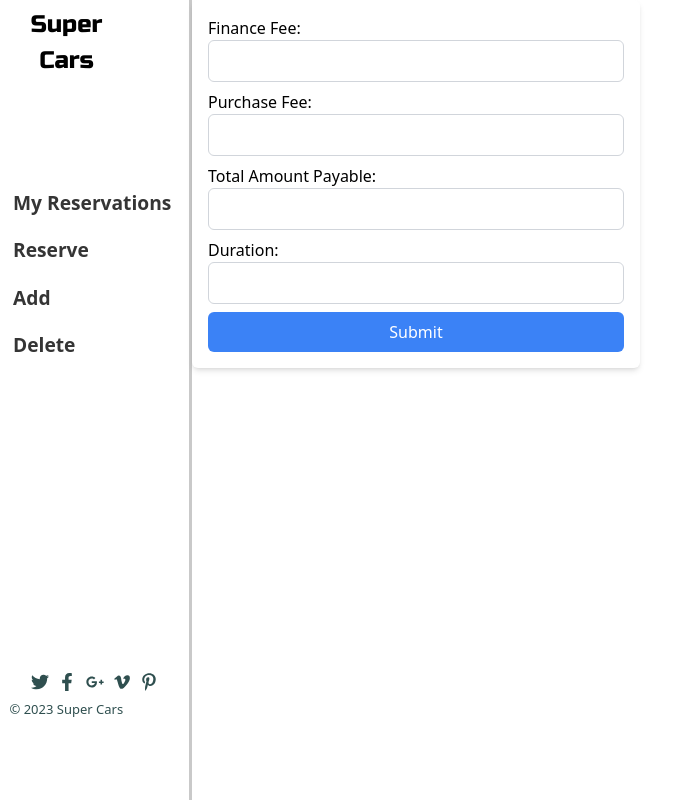
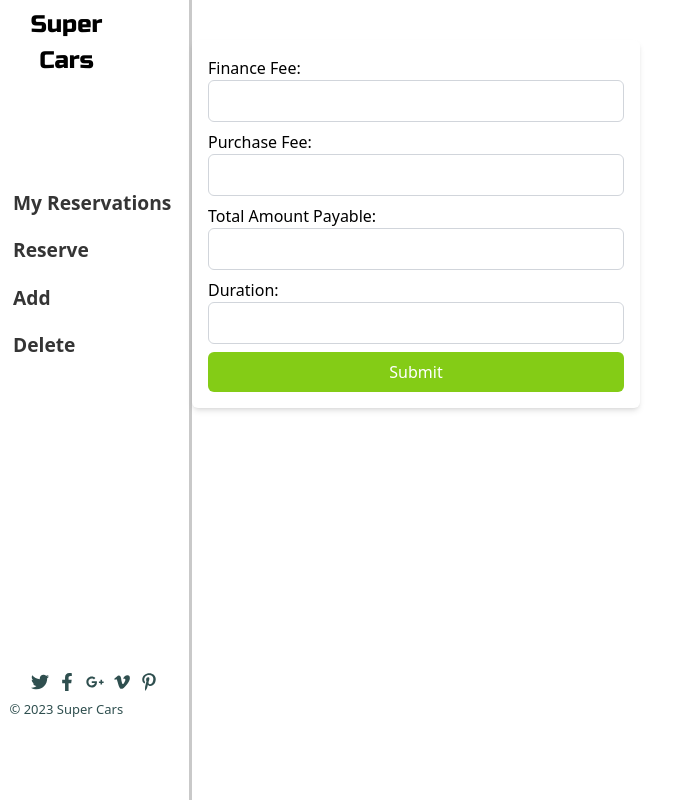
Before and after one commit to MasumaJaffery/Car-Rent_App, a React (Create React App) app: page /add in a window 1280 px wide. Shown: the whole page, without its empty margins (0-693 px from the left). Built offline with nearby package versions, Linux system fonts and the light colour scheme.

Commit message:
Add additemform

```diff
--- a/src/components/forms/AddItemForm.jsx
+++ b/src/components/forms/AddItemForm.jsx
@@ -14,7 +14,7 @@ const CarSellingForm = () => {
   return (
     <form
       onSubmit={handleSubmit}
-      className="max-w-md mx-auto p-4 bg-white shadow-md rounded-md"
+      className="max-w-md mx-auto mt-10 p-4 bg-white shadow-md rounded-md"
     >
       <label className="block mb-2">
         Finance Fee:
@@ -22,7 +22,7 @@ const CarSellingForm = () => {
           type="text"
           value={financeFee}
           onChange={(e) => setFinanceFee(e.target.value)}
-          className="w-full p-2 border border-gray-300 rounded-md focus:outline-none focus:border-blue-500"
+          className="w-full p-2 border border-gray-300 rounded-md focus:outline-none focus:border-lime-500"
         />
       </label>
 
@@ -32,7 +32,7 @@ const CarSellingForm = () => {
           type="text"
           value={purchaseFee}
           onChange={(e) => setPurchaseFee(e.target.value)}
-          className="w-full p-2 border border-gray-300 rounded-md focus:outline-none focus:border-blue-500"
+          className="w-full p-2 border border-gray-300 rounded-md focus:outline-none focus:border-lime-500"
         />
       </label>
 
@@ -42,7 +42,7 @@ const CarSellingForm = () => {
           type="text"
           value={totalAmountPayable}
           onChange={(e) => setTotalAmountPayable(e.target.value)}
-          className="w-full p-2 border border-gray-300 rounded-md focus:outline-none focus:border-blue-500"
+          className="w-full p-2 border border-gray-300 rounded-md focus:outline-none focus:border-lime-500"
         />
       </label>
 
@@ -52,13 +52,13 @@ const CarSellingForm = () => {
           type="text"
           value={duration}
           onChange={(e) => setDuration(e.target.value)}
-          className="w-full p-2 border border-gray-300 rounded-md focus:outline-none focus:border-blue-500"
+          className="w-full p-2 border border-gray-300 rounded-md focus:outline-none focus:border-lime-500"
         />
       </label>
 
       <button
         type="submit"
-        className="w-full bg-blue-500 text-white py-2 px-4 rounded-md hover:bg-blue-700 focus:outline-none focus:shadow-outline-blue active:bg-blue-800"
+        className="w-full bg-lime-500 text-white py-2 px-4 rounded-md hover:bg-lime-700 focus:outline-none  "
       >
         Submit
       </button>
```
